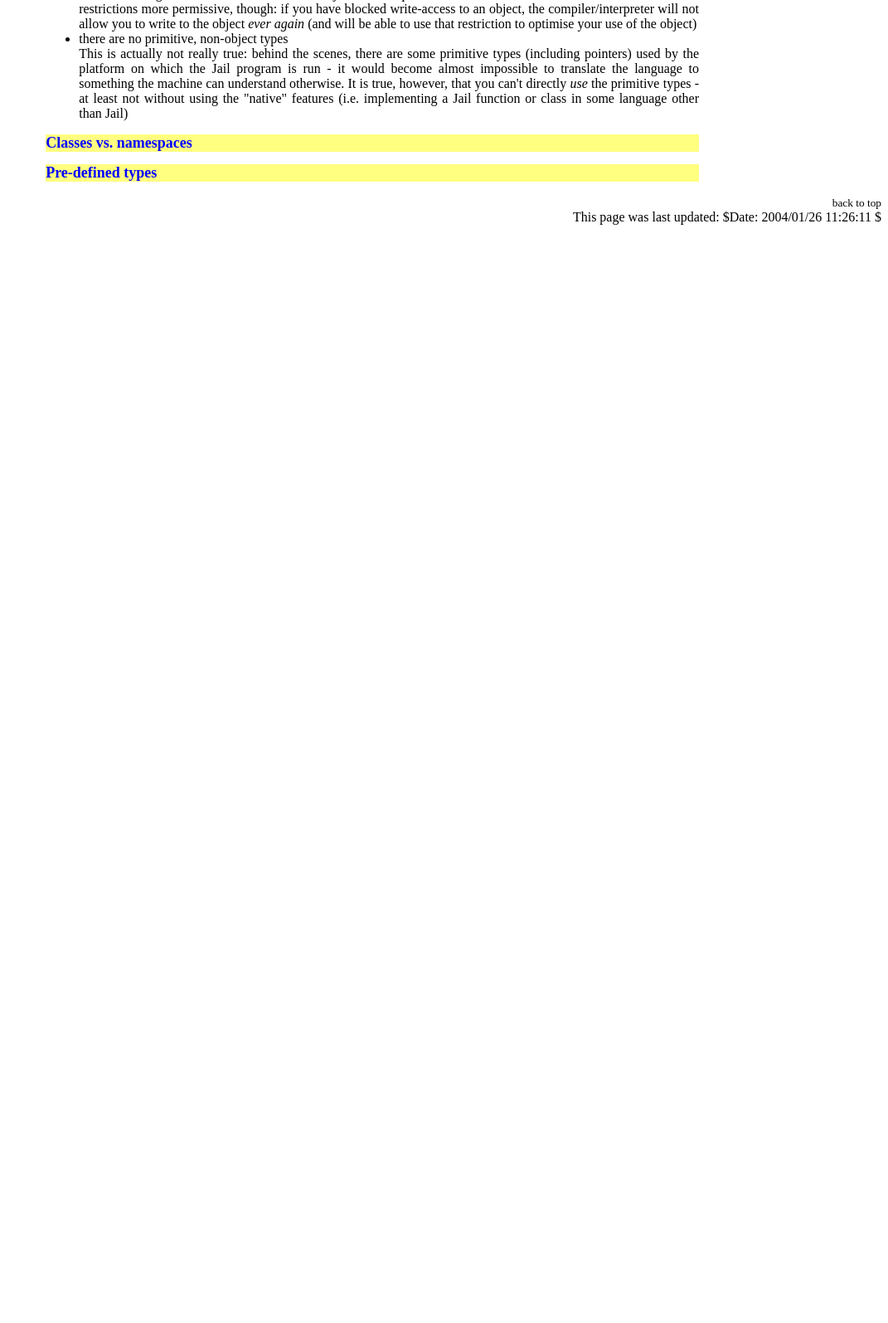
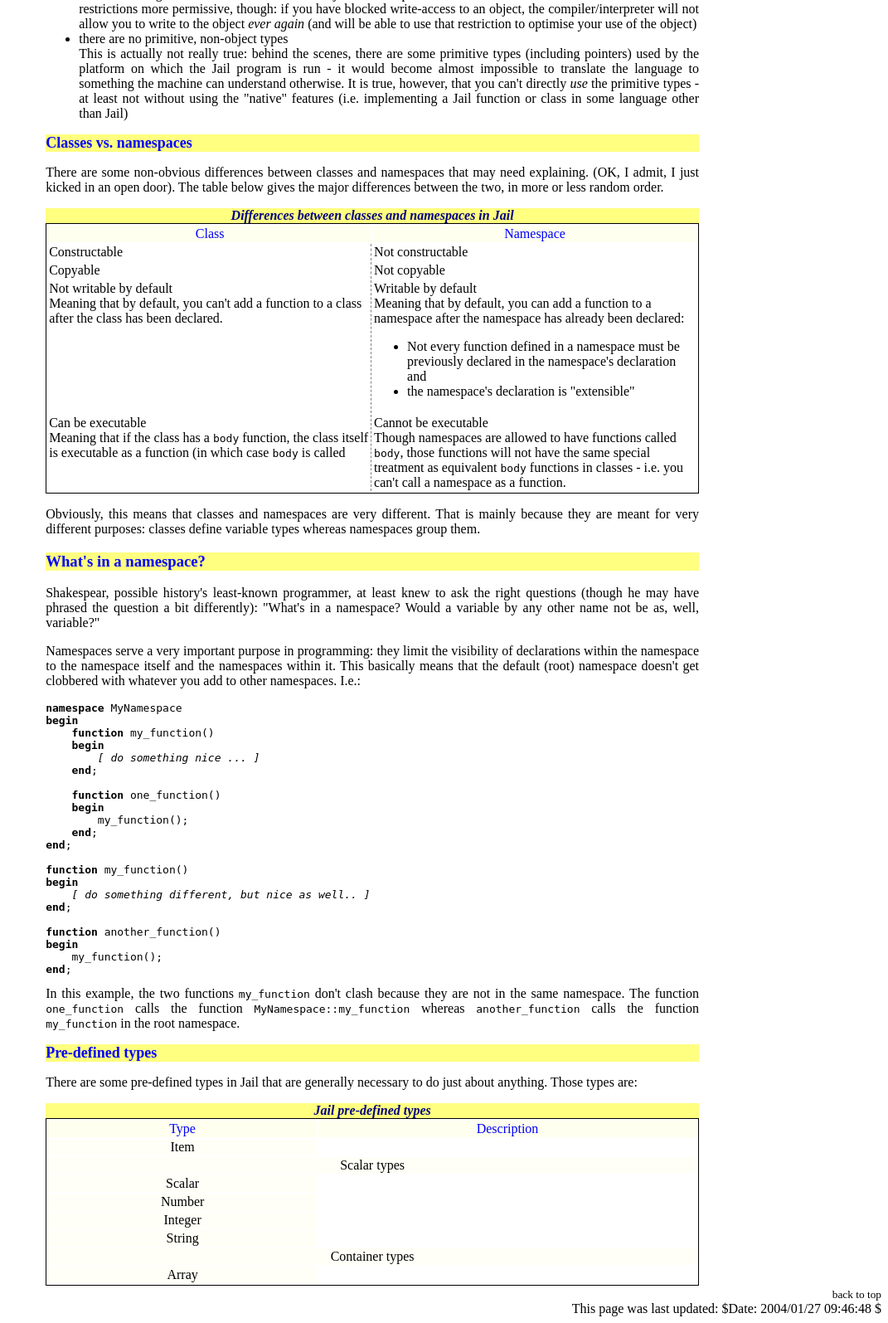
Before and after one commit to blytkerchan/jail, a PHP site: page /jailtype.html in a window 1280 px wide. Shown: the part 1302-2897 px from the top of the page at 83% size, without its empty margins (209-1280 px from the left). Before the commit the page ends 1573 px from the top, so only its background shows below. Run offline with PHP 8.4, Linux system fonts and the light colour scheme.

Commit message:
2003-01-26	blytkerchan 	* jail.css: define caption style 	* jailtype.html: add words about namespaces, classes, etc. and start 	on pre-defined types

```diff
--- a/jail.css
+++ b/jail.css
@@ -24,6 +24,12 @@ table.toc {
 }
 table.intext {
 	border: thin groove black;
+}
+caption {
+	font-weight: bold;
+	color: #000080;
+	background: #FFFF80;
+	font-style: italic;
 }
 tr.title {
 	color: #0000FF;
--- a/jailtype.html
+++ b/jailtype.html
@@ -112,8 +112,100 @@ other than Jail)</li>
 </ul>
 </p>
 <h2>Classes vs. namespaces</h2>
+<p>There are some non-obvious differences between classes and namespaces that
+may need explaining. (OK, I admit, I just kicked in an open door). The table
+below gives the major differences between the two, in more or less random
+order.</p>
+<table class="intext" width="100%">
+<caption>Differences between classes and namespaces in Jail</caption>
+<tbody>
+<tr class="title"><td width="50%">Class</td><td width="50%">Namespace</td></tr>
+<tr><td style="border-right: thin dashed grey">Constructable</td><td>Not constructable</td></tr>
+<tr><td style="border-right: thin dashed grey">Copyable</td><td>Not copyable</td></tr>
+<tr><td style="border-right: thin dashed grey">Not writable by default<br/>
+Meaning that by default, you can't add a function to a class after the class
+has been declared.</td><td>Writable by default<br/>
+Meaning that by default, you can add a function to a namespace after the
+namespace has already been declared:<ul>
+<li>Not every function defined in a namespace must be previously declared in
+the namespace's declaration and</li>
+<li>the namespace's declaration is &quot;extensible&quot;</li>
+</ul></td></tr>
+<tr><td style="border-right: thin dashed grey">Can be executable<br/>
+Meaning that if the class has a <code>body</code> function, the class itself
+is executable as a function (in which case <code>body</code> is called</td><td>Cannot be executable<br/>
+Though namespaces are allowed to have functions called <code>body</code>, those
+functions will not have the same special treatment as equivalent <code>body</code>
+functions in classes - i.e. you can't call a namespace as a function.
+</td></tr>
+<!--
+<tr><td style="border-right: thin dashed grey"></td><td></td></tr>
+-->
+</tbody>
+</table>
+<p>Obviously, this means that classes and namespaces are very different. That
+is mainly because they are meant for very different purposes: classes define
+variable types whereas namespaces group them.</p>
+<h3>What's in a namespace?</h3>
+<p>Shakespear, possible history's least-known programmer, at least knew to ask
+the right questions (though he may have phrased the question a bit differently):
+"What's in a namespace? Would a variable by any other name not be as, well,
+variable?"</p>
+<p>Namespaces serve a very important purpose in programming: they limit the
+visibility of declarations within the namespace to the namespace itself and
+the namespaces within it. This basically means that the default (root)
+namespace doesn't get clobbered with whatever you add to other namespaces. I.e.:
+<pre>
+<b>namespace</b> MyNamespace
+<b>begin</b>
+    <b>function</b> my_function()
+    <b>begin</b>
+        <i>[ do something nice ... ]</i>
+    <b>end</b>;
+
+    <b>function</b> one_function()
+    <b>begin</b>
+        my_function();
+    <b>end</b>;
+<b>end</b>;
+
+<b>function</b> my_function()
+<b>begin</b>
+    <i>[ do something different, but nice as well.. ]</i>
+<b>end</b>;
+
+<b>function</b> another_function()
+<b>begin</b>
+    my_function();
+<b>end</b>;
+</pre>
+In this example, the two functions <code>my_function</code> don't clash
+because they are not in the same namespace. The function <code>one_function</code>
+calls the function <code>MyNamespace::my_function</code> whereas
+<code>another_function</code> calls the function <code>my_function</code> in
+the root namespace.</p>
 <h2>Pre-defined types</h2>
+<p>There are some pre-defined types in Jail that are generally necessary to do
+just about anything. Those types are:</p>
+<table class="intext" width="100%">
+<caption>Jail pre-defined types</caption>
+<tbody>
+<tr class="title"><td>Type</td><td>Description</td></tr>
+<tr><td class="subject">Item</td><td></td></tr>
+<tr><td class="subject" colspan=2 align="center">Scalar types</td></tr>
+<tr><td class="subject">Scalar</td><td></td></tr>
+<tr><td class="subject">Number</td><td></td></tr>
+<tr><td class="subject">Integer</td><td></td></tr>
+<tr><td class="subject">String</td><td></td></tr>
+<tr><td class="subject" colspan=2 align="center">Container types</td></tr>
+<tr><td class="subject">Array</td><td></td></tr>
 
+
+<!--
+<tr><td class="subject"></td><td></td></tr>
+-->
+</tbody>
+</table>
 </div>
 </td>
 <td width="210" valign="top">
@@ -127,6 +219,6 @@ width="210" height="62" border="0" align="right" alt=
 </tbody>
 </table>
 <div style="text-align: right; font-size: smaller;"<a href="#top">back to top</a></div>
-<div align="right">This page was last updated: $Date: 2004/01/26 11:26:11 $</div>
+<div align="right">This page was last updated: $Date: 2004/01/27 09:46:48 $</div>
 </body>
 </html>
```
Also changed, not shown: 1 other file.
